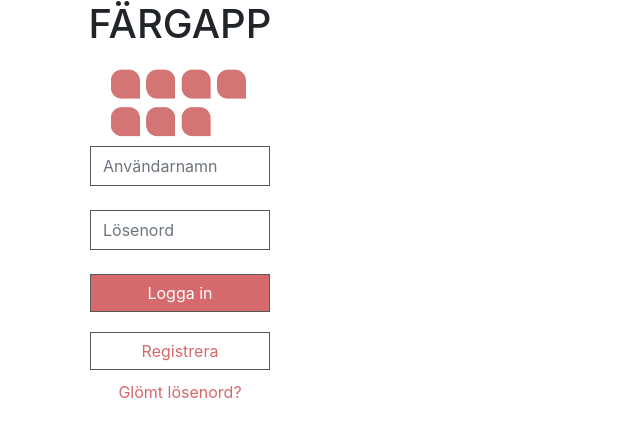
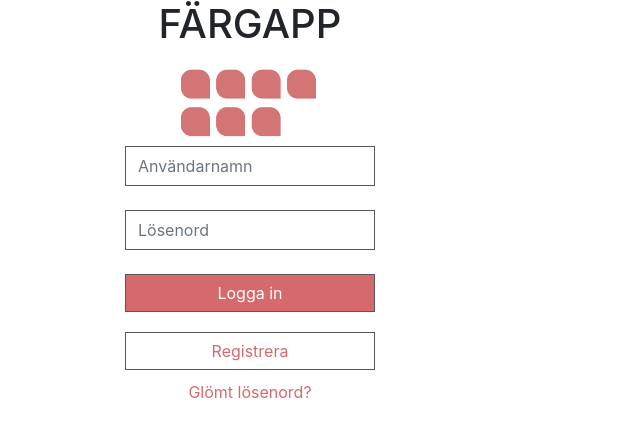
Before and after one commit to rebeckaalsterlind/save_colours, a React (Create React App) app: page / in a window 1280 px wide. Shown: the top 436 px of the page, without its empty margins (0-640 px from the left). Built offline with nearby package versions, Linux system fonts and the light colour scheme.

Commit message:
fixing bug with banner

```diff
--- a/src/App.css
+++ b/src/App.css
@@ -1,6 +1,6 @@
 .App {
   text-align: center;
-  max-width: 360px;
+  max-width: 500px;
 }
 
 .App-logo {
--- a/src/components/MainApp/MainApp.tsx
+++ b/src/components/MainApp/MainApp.tsx
@@ -17,13 +17,13 @@ export default function LogInPage() {
             {!store.getState().addProject && !store.getState().addColor &&
                 <>
                     <ProjectsWrapper />
+                    <footer>
+                        <NewObjectBtn />
+                        <Banner />
+                    </footer>
 
                 </>
             }
-            <footer>
-                <NewObjectBtn />
-                <Banner />
-            </footer>
         </div>
     )
 }
--- a/src/style.css
+++ b/src/style.css
@@ -109,6 +109,7 @@ a:hover {
 }
 
 footer {
+  max-width: 400px;
   position: absolute;
   bottom: 0;
 }
--- a/src/style.scss
+++ b/src/style.scss
@@ -115,6 +115,7 @@ a:hover{
 }
 
 footer{
+  max-width:400px;
   position: absolute;
   bottom: 0;
 }
```
Also changed, not shown: 1 other file (tests, documents, lock files or other folders).
